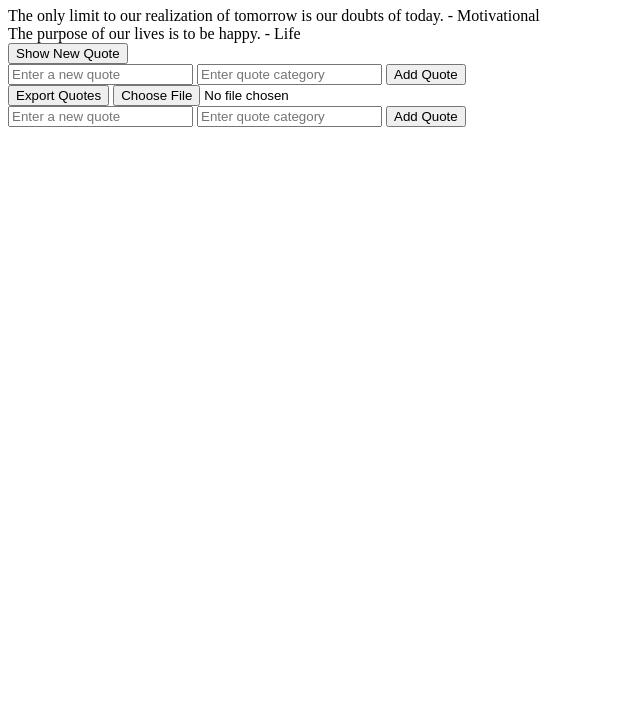
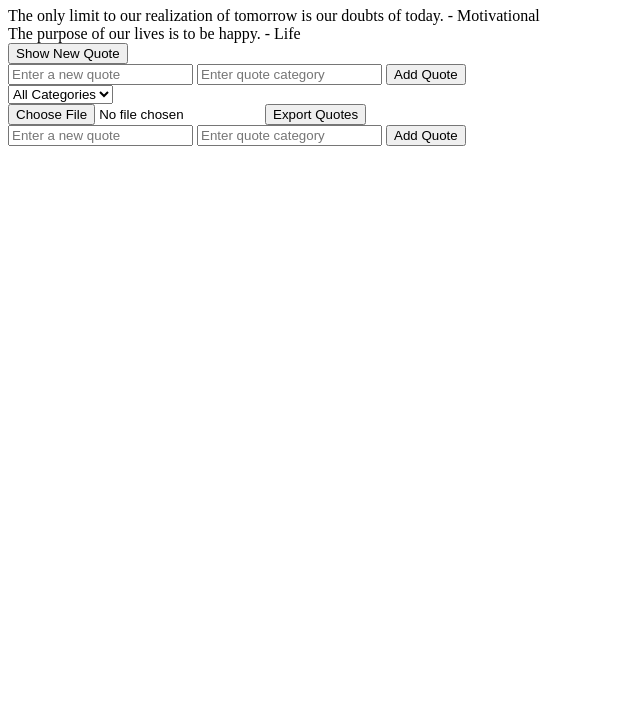
Before and after one commit to pythonwithDT/alx_fe_javascript, a plain HTML site: page dom-manipulation/index.html in a window 1280 px wide. Shown: the part 73-800 px from the top of the page, without its empty margins (0-640 px from the left). Drawn offline with Linux system fonts and the light colour scheme.

Commit message:
dom-maipulation

```diff
--- a/dom-manipulation/index.html
+++ b/dom-manipulation/index.html
@@ -9,19 +9,19 @@
     <h1>Dynamic Quote Generator</h1>
     <div id="quoteDisplay"></div>
     <button id="newQuote">Show New Quote</button>
-
     <div>
         <input id="newQuoteText" type="text" placeholder="Enter a new quote" />
         <input id="newQuoteCategory" type="text" placeholder="Enter quote category" />
         <button onclick="addQuote()">Add Quote</button>
     </div>
-
+    <div>
+        <select id="categoryFilter" onchange="filterQuotes()">
+            <option value="all">All Categories</option>
+            <!-- Dynamically populated categories -->
+        </select>
+    </div>
+    <input type="file" id="importFile" accept=".json" />
     <button id="exportQuotes">Export Quotes</button>
-    <input type="file" id="importFile" accept=".json" />
-
-
-
-
     <script src="script.js"></script>
 </body>
 </html>
```
Lines whose indentation alone changed are shown as unchanged.
